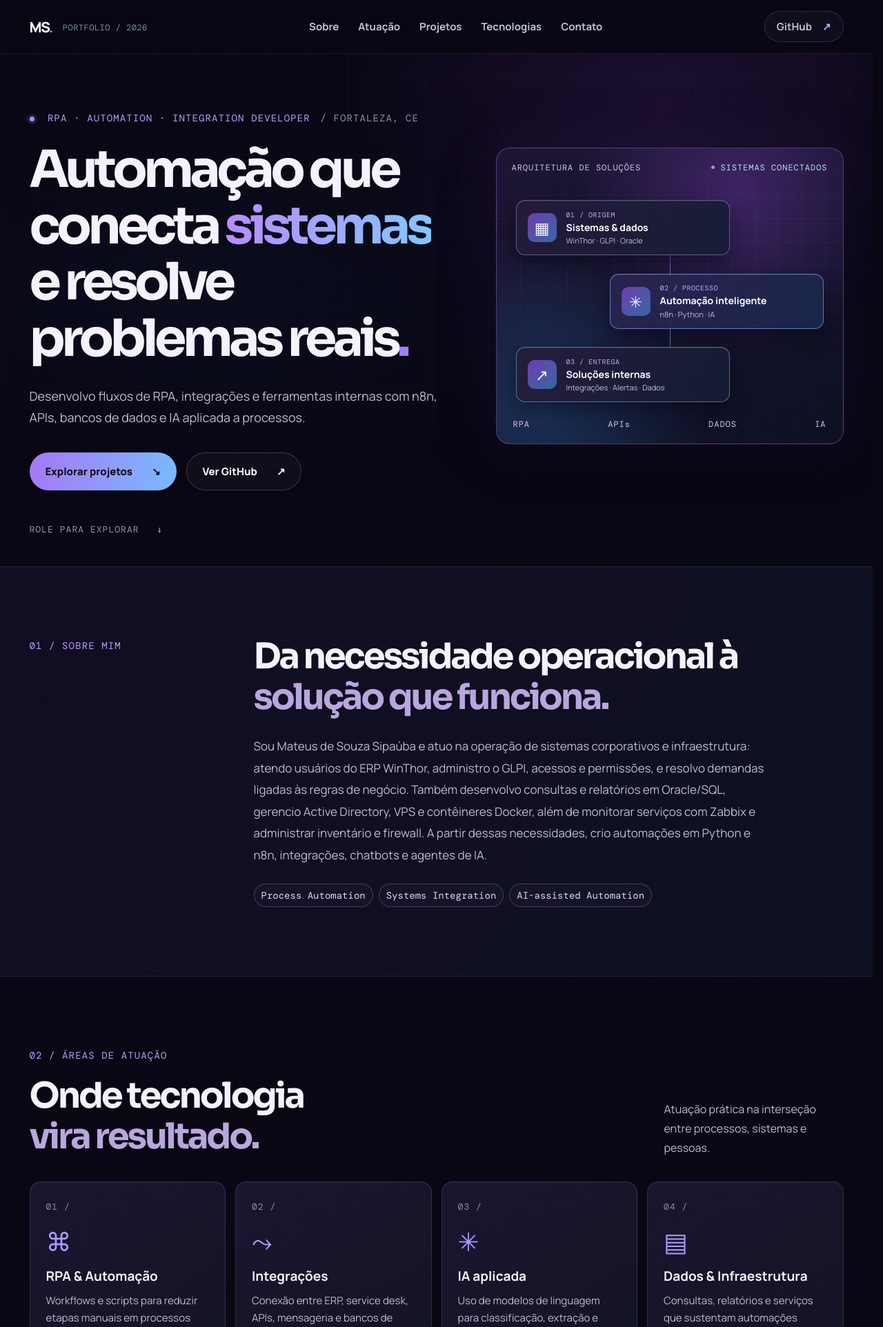
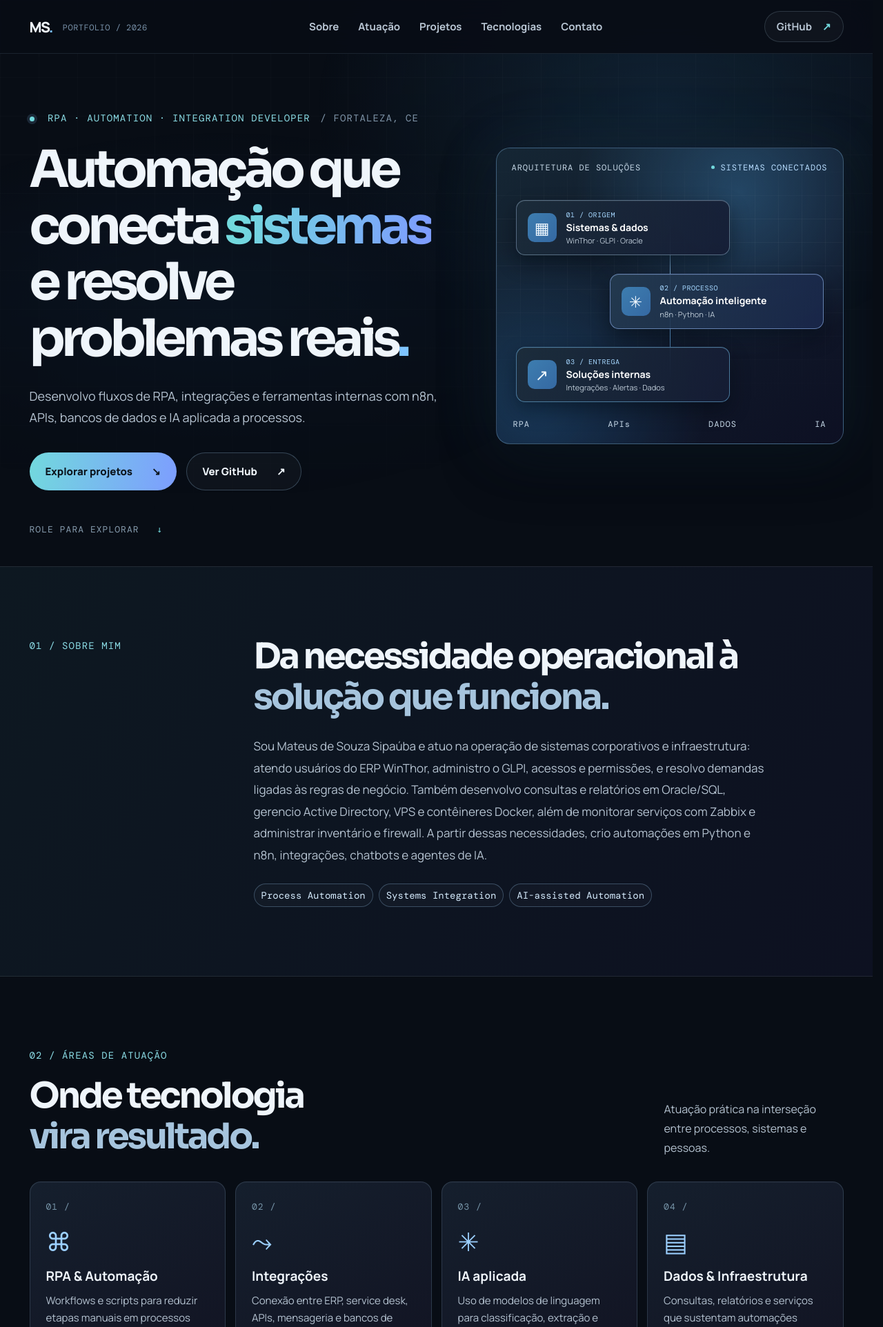
Before and after one commit to Sipauba/meu_portifolio, a Flask app: page / in a window 1280 px wide. Shown: the top 1924 px of the page at 69% size. Run offline with Flask 3, Linux system fonts and the light colour scheme.

Commit message:
Restore dark blue portfolio palette

```diff
--- a/static/style.css
+++ b/static/style.css
@@ -96,70 +96,70 @@
 @media(max-width:900px){.detail-hero-grid{grid-template-columns:1fr}.detail-mark{display:none}.detail-body{grid-template-columns:1fr;gap:45px}.detail-aside{position:static}.related-grid{grid-template-columns:repeat(2,1fr)}}
 @media(max-width:600px){.card-actions{font-size:14px}.card-actions>a{font-size:14px}.detail-hero{padding-top:42px;padding-bottom:55px}.detail-back{margin-bottom:35px}.detail-lead{font-size:17px}.detail-body{padding-top:55px;padding-bottom:55px}.detail-section>p:not(.section-label){font-size:16px}.workflow-list li p{font-size:16px}.related-grid{grid-template-columns:1fr}.project-card{min-height:0}}
 
-/* Visual direction: deep violet, soft blue light, large type, rounded surfaces.
+/* Visual direction: deep navy, soft blue light, large type, rounded surfaces.
    This is a static presentation with immediate hover and focus feedback. */
-:root{--bg:#090713;--surface:#151022;--surface-2:#1b1530;--line:#382c50;--text:#f5f2fb;--muted:#c1b9d2;--cyan:#94bdff;--blue:#b68cff;--display:'Sora',var(--sans)}
+:root{--bg:#080d15;--surface:#101824;--surface-2:#151f2d;--line:#263344;--text:#eff5fb;--muted:#b5c3d1;--cyan:#72d9dd;--blue:#7d9dff;--display:'Sora',var(--sans)}
 html{scroll-behavior:auto}
 body{background:var(--bg)}
-body:before{height:850px;background:radial-gradient(ellipse at 76% 18%,#6731a83b,transparent 37%),radial-gradient(ellipse at 25% 55%,#2162aa28,transparent 42%),linear-gradient(#ffffff05 1px,transparent 1px),linear-gradient(90deg,#ffffff05 1px,transparent 1px);background-size:auto,auto,56px 56px,56px 56px;mask-image:linear-gradient(#000,transparent 96%)}
-.topbar{background:#090713e8;border-color:#a48dca24;backdrop-filter:blur(20px)}
-.topbar.scrolled{box-shadow:0 12px 32px #08051099}
-.wordmark span,.accent{color:#a17eff}
+body:before{height:850px;background:radial-gradient(ellipse at 76% 18%,#3175a83b,transparent 37%),radial-gradient(ellipse at 25% 55%,#2162aa28,transparent 42%),linear-gradient(#ffffff05 1px,transparent 1px),linear-gradient(90deg,#ffffff05 1px,transparent 1px);background-size:auto,auto,56px 56px,56px 56px;mask-image:linear-gradient(#000,transparent 96%)}
+.topbar{background:#080d15e8;border-color:#8dafca24;backdrop-filter:blur(20px)}
+.topbar.scrolled{box-shadow:0 12px 32px #050b1099}
+.wordmark span,.accent{color:#7ec4ff}
 .topbar nav a:hover,.nav-github:hover,.contact-actions>a:hover{color:var(--cyan)}
-.nav-github{border-radius:999px;padding:11px 17px;background:#ffffff08;border-color:#b89ccc36}
+.nav-github{border-radius:999px;padding:11px 17px;background:#ffffff08;border-color:#9cb8cc36}
 .hero{grid-template-columns:minmax(0,1.1fr) minmax(350px,.9fr);gap:60px;min-height:730px}
 .hero h1,.about-layout h2,.section-heading h2,.contact-section h2,.detail-hero h1{font-family:var(--display)}
 .hero h1{font-size:clamp(48px,5.8vw,78px);letter-spacing:-.075em;line-height:1.1}
-.hero h1 em{background:linear-gradient(100deg,#b88eff 8%,#83c5ff 95%);background-clip:text;color:transparent}
+.hero h1 em{background:linear-gradient(100deg,#72d9dd 8%,#7d9dff 95%);background-clip:text;color:transparent}
 .hero-lead{max-width:600px}
 .hero-actions{gap:14px}
 .button{border-radius:999px;padding:16px 23px}
-.primary,.contact-button{background:linear-gradient(100deg,#a678f5,#79baff);color:#110c1d}
-.primary:hover,.contact-button:hover{background:linear-gradient(100deg,#bc9aff,#a4d3ff)}
-.secondary{background:#ffffff08;border-color:#8872ac66}
-.secondary:hover{background:#ffffff13;border-color:#b89eff}
-.section-label,.eyebrow,.category{color:#b89cff}
-.live-dot{background:#a98aff;box-shadow:0 0 0 4px #a98aff25}
-.hero-panel{height:430px;min-height:430px;border-radius:20px;cursor:default;background:radial-gradient(circle at 70% 15%,#8544ca59,transparent 47%),radial-gradient(circle at 12% 87%,#2878ba4d,transparent 42%),linear-gradient(145deg,#1d1534,#0d1023);border:1px solid #9f79d066;box-shadow:0 30px 80px #05030b70,0 0 90px #7141b22b;overflow:hidden}
+.primary,.contact-button{background:linear-gradient(100deg,#72d9dd,#7d9dff);color:#0c151d}
+.primary:hover,.contact-button:hover{background:linear-gradient(100deg,#a3ecec,#a6bfff)}
+.secondary{background:#ffffff08;border-color:#7292ac66}
+.secondary:hover{background:#ffffff13;border-color:#9ed2ff}
+.section-label,.eyebrow,.category{color:#8bdce5}
+.live-dot{background:#72d9dd;box-shadow:0 0 0 4px #8ac9ff25}
+.hero-panel{height:430px;min-height:430px;border-radius:20px;cursor:default;background:radial-gradient(circle at 70% 15%,#4491ca59,transparent 47%),radial-gradient(circle at 12% 87%,#2878ba4d,transparent 42%),linear-gradient(145deg,#152634,#0d1023);border:1px solid #79aad066;box-shadow:0 30px 80px #03070b70,0 0 90px #4181b22b;overflow:hidden}
 .hero-panel:before{z-index:0;background:linear-gradient(#ffffff0a 1px,transparent 1px),linear-gradient(90deg,#ffffff0a 1px,transparent 1px);background-size:34px 34px;mask-image:linear-gradient(transparent,#000 25%,transparent 95%)}
-.panel-top,.panel-bottom{z-index:2;color:#d1c5e6}
+.panel-top,.panel-bottom{z-index:2;color:#c5d7e6}
 .panel-top{top:20px;left:22px;right:22px}
 .panel-bottom{left:24px;right:24px;width:auto;bottom:20px;font-size:12px}
 .panel-status{color:#b8ddff}
-.panel-status i{background:#a98aff}
+.panel-status i{background:#72d9dd}
 .system-flow{position:absolute;inset:75px 28px 60px;display:flex;flex-direction:column;justify-content:space-between;align-items:stretch}
-.system-flow:before{content:'';position:absolute;left:50%;top:32px;bottom:32px;width:1px;background:linear-gradient(180deg,transparent,#a481db,#70b7f4,transparent)}
-.system-node{position:relative;z-index:1;width:min(83%,310px);min-height:80px;display:flex;align-items:center;gap:14px;padding:13px 16px;border:1px solid #bba5e071;border-radius:13px;background:linear-gradient(120deg,#251c3ae8,#151d35ed);box-shadow:0 12px 28px #05031170, inset 0 1px #ffffff12}
-.system-node-process{align-self:flex-end;border-color:#92b5f299;background:linear-gradient(120deg,#2b2450ed,#19274aee)}
+.system-flow:before{content:'';position:absolute;left:50%;top:32px;bottom:32px;width:1px;background:linear-gradient(180deg,transparent,#81b3db,#70b7f4,transparent)}
+.system-node{position:relative;z-index:1;width:min(83%,310px);min-height:80px;display:flex;align-items:center;gap:14px;padding:13px 16px;border:1px solid #a5c6e071;border-radius:13px;background:linear-gradient(120deg,#1c2c3ae8,#151d35ed);box-shadow:0 12px 28px #030a1170, inset 0 1px #ffffff12}
+.system-node-process{align-self:flex-end;border-color:#92b5f299;background:linear-gradient(120deg,#243b50ed,#19274aee)}
 .system-node-output{border-color:#70b8e890}
-.system-icon{width:42px;height:42px;flex:none;display:grid;place-items:center;border-radius:10px;background:linear-gradient(135deg,#6e3daf,#3569a3);font-size:23px;color:#f6f1ff}
+.system-icon{width:42px;height:42px;flex:none;display:grid;place-items:center;border-radius:10px;background:linear-gradient(135deg,#3d7daf,#3569a3);font-size:23px;color:#f1f9ff}
 .system-node div{display:flex;flex-direction:column;gap:3px;min-width:0}
-.system-node small{font:10px var(--mono);color:#c6a6ff;letter-spacing:.05em}
+.system-node small{font:10px var(--mono);color:#a6d7ff;letter-spacing:.05em}
 .system-node strong{font-size:14px;color:#fff;line-height:1.25}
-.system-node div>span{font-size:11px;color:#c0bdd6;white-space:nowrap}
-.about-section{background:linear-gradient(120deg,#120d21,#0d1121);border-color:#ffffff16}
-.about-layout h2 span,.section-heading h2 span{color:#b9a6dd}
-.about-chips span{border-radius:999px;border-color:#8f76bb66;color:#e0d4fc;background:#ffffff06}
-.area-card,.project-card,.stack-group,.featured-card,.detail-aside,.related-grid a{border-radius:16px;border-color:#806a9b4b;background:linear-gradient(150deg,#1b1530,#121423);box-shadow:inset 0 1px #ffffff08}
-.area-card:hover,.project-card:hover,.featured-card:hover,.related-grid a:hover{transform:none;border-color:#a982e6;background:linear-gradient(150deg,#261b42,#18203b);box-shadow:0 0 0 1px #b18cea44,0 18px 45px #07040e77}
-.area-icon,.card-symbol{color:#ac9cff}
-.featured-section,.stack-section{background:linear-gradient(180deg,#0e0a1a,#100d20)}
-.featured-visual{border-radius:15px 15px 0 0;background:radial-gradient(circle at 48% 48%,#7045ad,#261d4a 48%,#15162b 80%)}
+.system-node div>span{font-size:11px;color:#bdcad6;white-space:nowrap}
+.about-section{background:linear-gradient(120deg,#0d1821,#0d1121);border-color:#ffffff16}
+.about-layout h2 span,.section-heading h2 span{color:#a6c4dd}
+.about-chips span{border-radius:999px;border-color:#769cbb66;color:#d4eafc;background:#ffffff06}
+.area-card,.project-card,.stack-group,.featured-card,.detail-aside,.related-grid a{border-radius:16px;border-color:#6a869b4b;background:linear-gradient(150deg,#151f2d,#121423);box-shadow:inset 0 1px #ffffff08}
+.area-card:hover,.project-card:hover,.featured-card:hover,.related-grid a:hover{transform:none;border-color:#82bae6;background:linear-gradient(150deg,#1b3042,#18203b);box-shadow:0 0 0 1px #8cc1ea44,0 18px 45px #04090e77}
+.area-icon,.card-symbol{color:#9cd0ff}
+.featured-section,.stack-section{background:linear-gradient(180deg,#0a131a,#0d1720)}
+.featured-visual{border-radius:15px 15px 0 0;background:radial-gradient(circle at 48% 48%,#457fad,#1d354a 48%,#15162b 80%)}
 .featured-2 .featured-visual{background:radial-gradient(circle at 48% 48%,#436db3,#242950 48%,#15162b 80%)}
-.featured-3 .featured-visual{background:radial-gradient(circle at 48% 48%,#735fae,#2d254e 48%,#15162b 80%)}
-.featured-visual:after{border-color:#d2b5ff5c;box-shadow:0 0 0 26px #b9a1fc0b,0 0 0 55px #86b9fc08}
-.visual-symbol{color:#ecddff}
-.tag-row span{border-radius:999px;background:#ffffff08;border-color:#9983b854;color:#e0d6ee}
-.filter{border-radius:999px;background:#1a142a;border-color:#7b699751;color:#d8cde8}
-.filter:hover{border-color:#bb9cff;color:#fff}
-.filter.active{background:linear-gradient(100deg,#9c77dc,#7eaef4);border-color:transparent;color:#100c1e}
+.featured-3 .featured-visual{background:radial-gradient(circle at 48% 48%,#5f8aae,#253b4e 48%,#15162b 80%)}
+.featured-visual:after{border-color:#b5deff5c;box-shadow:0 0 0 26px #a1d2fc0b,0 0 0 55px #86b9fc08}
+.visual-symbol{color:#ddf0ff}
+.tag-row span{border-radius:999px;background:#ffffff08;border-color:#83a1b854;color:#d6e3ee}
+.filter{border-radius:999px;background:#14202a;border-color:#69839751;color:#cddce8}
+.filter:hover{border-color:#9cd2ff;color:#fff}
+.filter.active{background:linear-gradient(100deg,#77afdc,#7eaef4);border-color:transparent;color:#0c161e}
 .card-actions>span,.card-actions>a,.featured-content>a,.card-link,.detail-aside>a,.related-grid a>span:last-child{color:#b9cfff}
-.card-cover-link:focus-visible{border-radius:16px;outline-color:#b28eff}
-.featured-card:focus-within,.project-card:focus-within{border-color:#b28eff;box-shadow:0 0 0 1px #b28eff55}
-.contact-section{border-radius:20px;border-color:#a984dc7a;background:radial-gradient(circle at 85% 8%,#68409e80,transparent 38%),radial-gradient(circle at 15% 85%,#286baf5c,transparent 48%),#211537}
+.card-cover-link:focus-visible{border-radius:16px;outline-color:#8eccff}
+.featured-card:focus-within,.project-card:focus-within{border-color:#8eccff;box-shadow:0 0 0 1px #8eccff55}
+.contact-section{border-radius:20px;border-color:#84b6dc7a;background:radial-gradient(circle at 85% 8%,#40759e80,transparent 38%),radial-gradient(circle at 15% 85%,#286baf5c,transparent 48%),#152837}
 .contact-section h2 span{color:#b8cfff}
-.detail-mark{border-radius:16px;background:radial-gradient(circle,#6e45a2,#2b214a 65%,#151323);border-color:#9d7aca}
-.detail-mark>span{color:#e2d3ff}
+.detail-mark{border-radius:16px;background:radial-gradient(circle,#457aa2,#21374a 65%,#131b23);border-color:#7aa7ca}
+.detail-mark>span{color:#d3ebff}
 .related-grid a:hover{transform:none}
 /* No continuous animation or animated transitions. Interaction remains immediate. */
 *,*:before,*:after{animation:none!important;transition:none!important}
@@ -178,13 +178,13 @@ html{scrollbar-gutter:stable}
 @media(prefers-reduced-motion:reduce){.has-reveal .reveal-item{opacity:1!important;transform:none!important;transition:none!important}}
 /* Project summary dialog */
 body.modal-open{overflow:hidden}
-.project-dialog{width:min(860px,calc(100% - 32px));max-height:min(88vh,850px);padding:0;border:1px solid #ae86dc88;border-radius:20px;background:#151022;color:var(--text);box-shadow:0 30px 110px #030207cc;overflow:auto}
-.project-dialog::backdrop{background:#05030bc9;backdrop-filter:blur(7px)}
-.dialog-inner{padding:clamp(24px,4vw,44px);background:radial-gradient(circle at 100% 0,#70409d42,transparent 40%),radial-gradient(circle at 0 95%,#285f9b2b,transparent 45%),#151022}
+.project-dialog{width:min(860px,calc(100% - 32px));max-height:min(88vh,850px);padding:0;border:1px solid #86b7dc88;border-radius:20px;background:#101824;color:var(--text);box-shadow:0 30px 110px #020507cc;overflow:auto}
+.project-dialog::backdrop{background:#03070bc9;backdrop-filter:blur(7px)}
+.dialog-inner{padding:clamp(24px,4vw,44px);background:radial-gradient(circle at 100% 0,#40769d42,transparent 40%),radial-gradient(circle at 0 95%,#285f9b2b,transparent 45%),#101824}
 .dialog-top{display:flex;align-items:start;justify-content:space-between;gap:20px}
 .dialog-top .section-label{margin:10px 0 0}
-.dialog-close{width:42px;height:42px;flex:none;border:1px solid #9678b666;border-radius:50%;background:#ffffff0a;color:#fff;font-size:28px;line-height:1;cursor:pointer}
-.dialog-close:hover,.dialog-back:hover{border-color:#c6a7ff;background:#ffffff18}
+.dialog-close{width:42px;height:42px;flex:none;border:1px solid #789cb666;border-radius:50%;background:#ffffff0a;color:#fff;font-size:28px;line-height:1;cursor:pointer}
+.dialog-close:hover,.dialog-back:hover{border-color:#a7d8ff;background:#ffffff18}
 .project-dialog h2{font-family:var(--display);font-size:clamp(32px,4vw,50px);line-height:1.13;letter-spacing:-.055em;margin:18px 0}
 .dialog-summary{font-size:18px;line-height:1.7;color:var(--muted);max-width:730px;margin:0 0 28px}
 .dialog-columns{display:grid;grid-template-columns:minmax(0,1.6fr) minmax(190px,.7fr);gap:42px;border-top:1px solid var(--line);padding-top:28px}
@@ -196,13 +196,13 @@ body.modal-open{overflow:hidden}
 .dialog-main .workflow-list li p{font-size:15px;line-height:1.55}
 .dialog-aside .tag-row{margin-top:16px}
 .dialog-footer{display:flex;align-items:center;flex-wrap:wrap;gap:14px;border-top:1px solid var(--line);margin-top:30px;padding-top:24px}
-.dialog-back{border:1px solid #9678b666;border-radius:999px;background:#ffffff08;color:var(--text);padding:15px 21px;font:700 15px var(--sans);cursor:pointer}
+.dialog-back{border:1px solid #789cb666;border-radius:999px;background:#ffffff08;color:var(--text);padding:15px 21px;font:700 15px var(--sans);cursor:pointer}
 @media(max-width:650px){.project-dialog{width:100%;max-width:none;max-height:92dvh;height:auto;margin:auto 0 0;border-radius:20px 20px 0 0}.dialog-columns{grid-template-columns:1fr;gap:28px}.dialog-aside{border-top:1px solid var(--line);padding-top:22px}.dialog-summary{font-size:16px}.dialog-inner{padding:24px 20px 30px}.dialog-footer .button,.dialog-back{width:100%;justify-content:space-between}}
 /* Keep the repository action visible while reading a long project summary. */
 .project-dialog{overflow:hidden}
 .dialog-inner{display:flex;flex-direction:column;max-height:min(88vh,850px);padding:0}
-.dialog-scroll{min-height:0;overflow:auto;padding:clamp(24px,4vw,44px) clamp(24px,4vw,44px) 22px;scrollbar-color:#8060aa #1b1430}
-.dialog-footer{flex:none;margin:0;padding:18px clamp(24px,4vw,44px);background:#1d1730ec;border-top:1px solid var(--line);box-shadow:0 -10px 35px #09051277}
+.dialog-scroll{min-height:0;overflow:auto;padding:clamp(24px,4vw,44px) clamp(24px,4vw,44px) 22px;scrollbar-color:#608aaa #142330}
+.dialog-footer{flex:none;margin:0;padding:18px clamp(24px,4vw,44px);background:#172430ec;border-top:1px solid var(--line);box-shadow:0 -10px 35px #050c1277}
 @media(max-width:650px){.dialog-inner{max-height:92dvh}.dialog-scroll{padding:24px 20px 16px}.dialog-footer{padding:14px 20px}.dialog-footer .button,.dialog-back{padding:12px 17px}}
 
 .has-reveal .reveal-item{transition-delay:var(--reveal-delay,0ms)!important}
--- a/templates/index.html
+++ b/templates/index.html
@@ -3,7 +3,7 @@
 <head>
   <meta charset="utf-8">
   <meta name="viewport" content="width=device-width, initial-scale=1">
-  <meta name="theme-color" content="#090713">
+  <meta name="theme-color" content="#080d15">
   <meta name="description" content="Portfólio de Mateus de Souza Sipaúba: RPA, automação, integrações, IA, dados e IoT.">
   <title>Mateus Sipaúba | RPA, Automação e Integrações</title>
   <link rel="preconnect" href="https://fonts.googleapis.com">
--- a/templates/project_detail.html
+++ b/templates/project_detail.html
@@ -3,7 +3,7 @@
 <head>
   <meta charset="utf-8">
   <meta name="viewport" content="width=device-width, initial-scale=1">
-  <meta name="theme-color" content="#090713">
+  <meta name="theme-color" content="#080d15">
   <meta name="description" content="{{ project.summary }}">
   <title>{{ project.name }} | Projetos de Mateus Sipaúba</title>
   <link rel="preconnect" href="https://fonts.googleapis.com">
```
